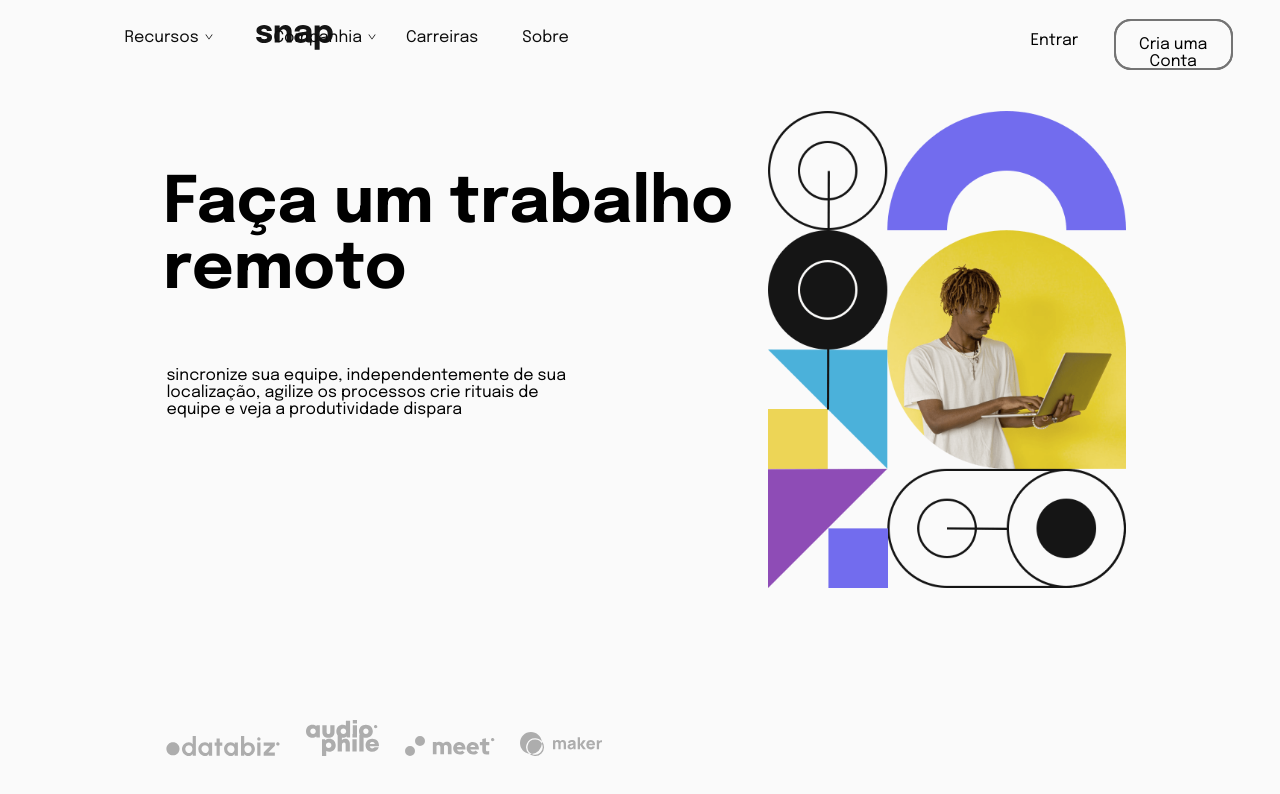
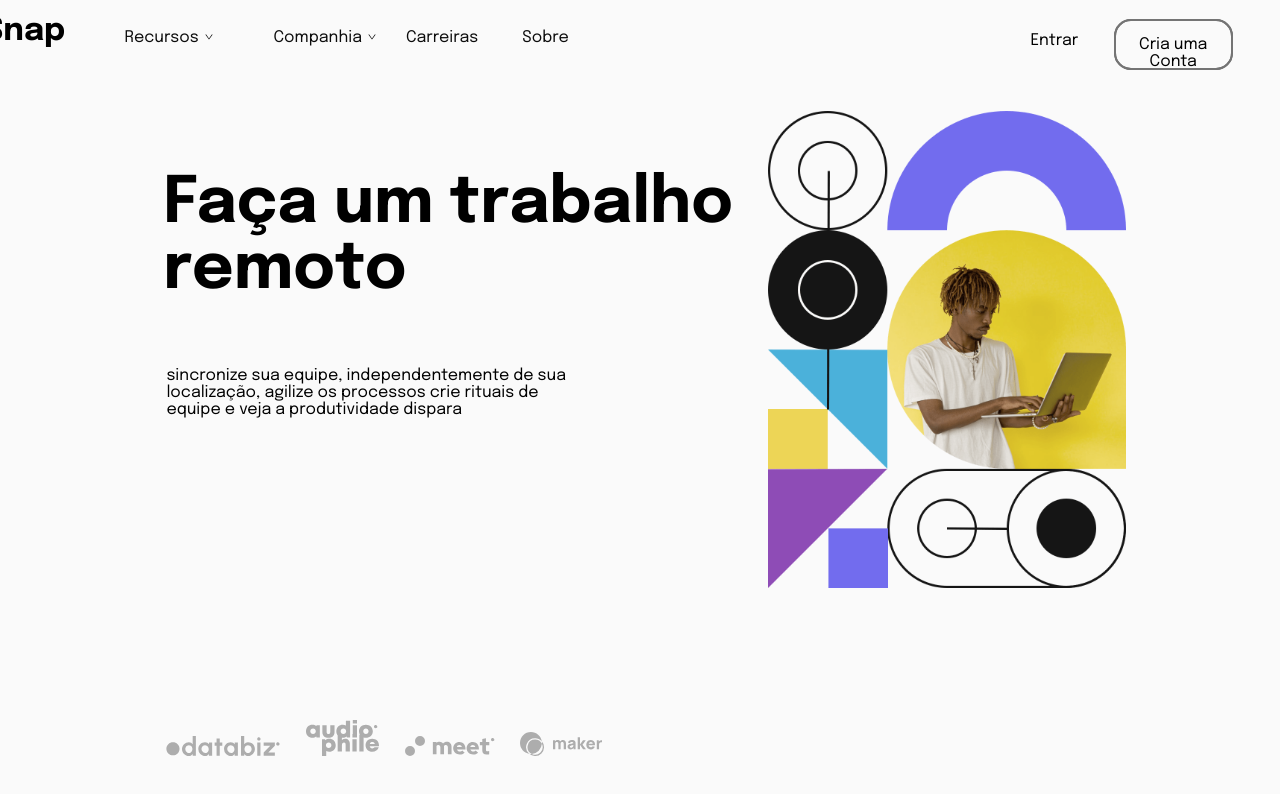
Before and after one commit to Marlondx/Snap, a React (Vite) app in the folder snap/: page / in a window 1280 px wide. Shown: the top 794 px of the page. Built offline with nearby package versions, Linux system fonts and the light colour scheme.

Commit message:
snap-version1

```diff
--- a/snap/src/componentes/header/nav.jsx
+++ b/snap/src/componentes/header/nav.jsx
@@ -11,9 +11,7 @@ function Nave(params) {
     return (
         <div className={style}>
 
-            <Link to='/'>   <img src="../src/images/logo.svg" alt="" style={{
-                width: '6%', margin: '25px 0 0 -58%', position: 'absolute', color: "black"
-            }} /></Link>
+             <div className="text"> <h1> <Link to='/'> Snap </Link></h1></div>
             <nav className="menu" >
                 <ul>
                     <li>
--- a/snap/src/componentes/header/nave.css
+++ b/snap/src/componentes/header/nave.css
@@ -1,3 +1,18 @@
+.text{
+   position: absolute;
+   margin: 1.2% 0 0 -1.3%;
+    width:7%;
+
+
+}
+
+.text a{
+
+    color: black;
+    text-decoration: none;
+}
+
+
 .menu{
     float: left;
     list-style: none;
```
